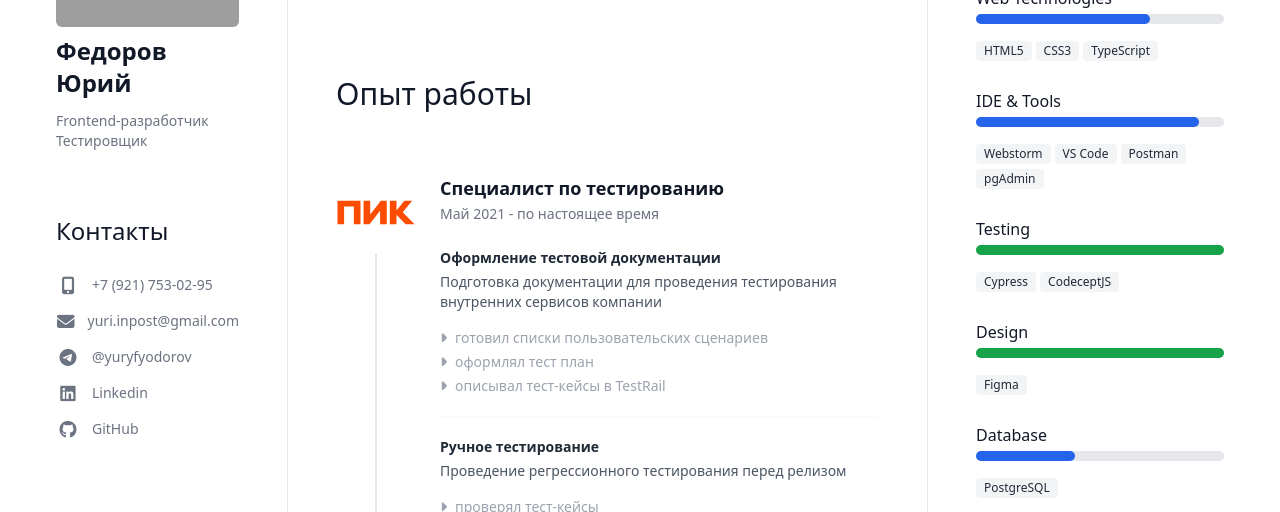
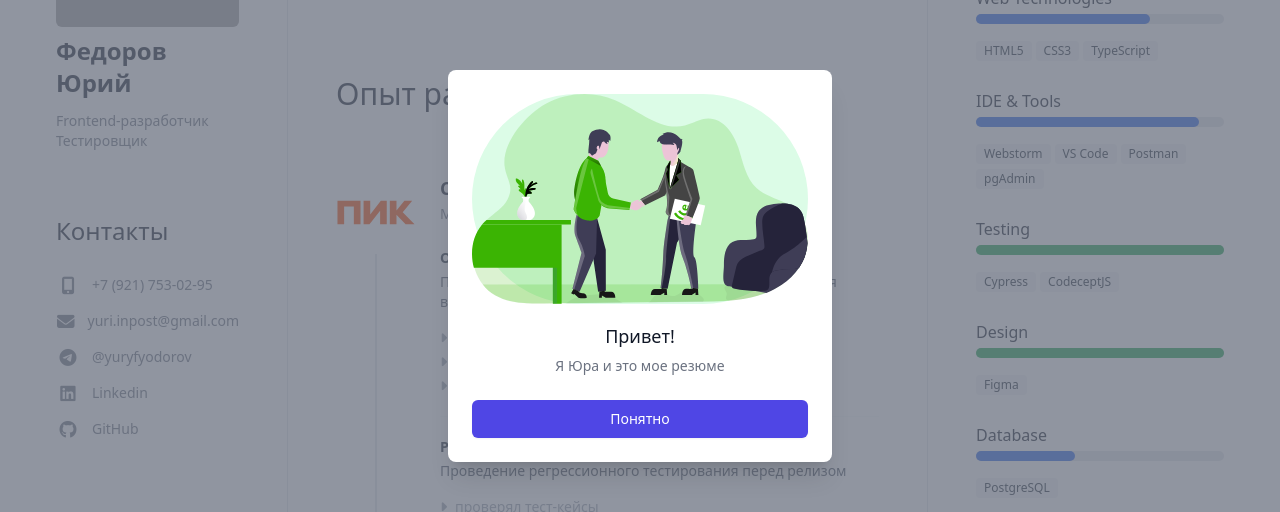
Before and after one commit to yurifyodorov/yurifyodorov.github.io, an Angular app: page / in a window 1280 px wide. Shown: the part 134-646 px from the top of the page. Built offline with nearby package versions, Linux system fonts and the light colour scheme; grey boxes are pictures that could not be loaded.

Commit message:
add greeting modal

```diff
--- a/src/app/app.component.html
+++ b/src/app/app.component.html
@@ -1,7 +1,12 @@
+<app-modal></app-modal>
+
 <div class="fixed top-0 left-0 w-1/2 h-full bg-white" aria-hidden="true"></div>
 <div class="fixed top-0 right-0 w-1/2 h-full" aria-hidden="true"></div>
 
-<div class="relative min-h-screen flex flex-col">
+<div
+  class="relative min-h-screen flex flex-col"
+  [ngClass]="isShownContent  ? '' : 'blur-md'"
+>
 
   <!-- 3 column wrapper -->
   <div class="flex-grow w-full max-w-7xl mx-auto xl:px-8 lg:flex">
--- a/src/app/app.component.ts
+++ b/src/app/app.component.ts
@@ -7,9 +7,10 @@
 })
 export class AppComponent {
   title = 'Юрий Федоров';
-  isShown: boolean = false ; // hidden by default
+  isShownContent: boolean = true;
+
 
   toggleShow() {
-    this.isShown = ! this.isShown;
+    this.isShownContent = ! this.isShownContent;
   }
 }
--- a/src/app/app.module.ts
+++ b/src/app/app.module.ts
@@ -9,6 +9,7 @@
 import { ExperienceComponent } from './experience/experience.component';
 import { PortfolioComponent } from './portfolio/portfolio.component';
 import { SummaryComponent } from './about/summary/summary.component';
+import { ModalComponent } from './modal/modal.component';
 
 @NgModule({
   declarations: [
@@ -19,7 +20,8 @@
     ContactsComponent,
     ExperienceComponent,
     PortfolioComponent,
-    SummaryComponent
+    SummaryComponent,
+    ModalComponent
   ],
   imports: [
     BrowserModule
--- /dev/null
+++ b/src/app/modal/modal.component.html
@@ -0,0 +1,62 @@
+<div
+  class="fixed z-10 inset-0 overflow-y-auto"
+  aria-labelledby="modal-title"
+  role="dialog"
+  aria-modal="true"
+  *ngIf="showModal"
+>
+  <div class="flex items-end justify-center min-h-screen pt-4 px-4 pb-20 text-center sm:block sm:p-0">
+    <!--
+      Background overlay, show/hide based on modal state.
+
+      Entering: "ease-out duration-300"
+        From: "opacity-0"
+        To: "opacity-100"
+      Leaving: "ease-in duration-200"
+        From: "opacity-100"
+        To: "opacity-0"
+    -->
+    <div class="fixed inset-0 bg-gray-500 bg-opacity-75 transition-opacity" aria-hidden="true"></div>
+
+    <!-- This element is to trick the browser into centering the modal contents. -->
+    <span class="hidden sm:inline-block sm:align-middle sm:h-screen" aria-hidden="true">&#8203;</span>
+
+    <!--
+      Modal panel, show/hide based on modal state.
+
+      Entering: "ease-out duration-300"
+        From: "opacity-0 translate-y-4 sm:translate-y-0 sm:scale-95"
+        To: "opacity-100 translate-y-0 sm:scale-100"
+      Leaving: "ease-in duration-200"
+        From: "opacity-100 translate-y-0 sm:scale-100"
+        To: "opacity-0 translate-y-4 sm:translate-y-0 sm:scale-95"
+    -->
+    <div class="inline-block align-bottom bg-white rounded-lg px-4 pt-5 pb-4 text-left overflow-hidden shadow-xl transform transition-all sm:my-8 sm:align-middle sm:max-w-sm sm:w-full sm:p-6">
+      <div>
+        <div class="mx-auto flex items-center justify-center h-30 w-30 rounded-full bg-green-100">
+          <!-- Heroicon name: outline/check -->
+          <img src="assets/images/greeting-image.svg" alt="Привет!">
+        </div>
+        <div class="mt-3 text-center sm:mt-5">
+          <h3 class="text-lg leading-6 font-medium text-gray-900" id="modal-title">
+            Привет!
+          </h3>
+          <div class="mt-2">
+            <p class="text-sm text-gray-500">
+              Я Юра и это мое резюме
+            </p>
+          </div>
+        </div>
+      </div>
+      <div class="mt-5 sm:mt-6">
+        <button
+          (click)="toggleShow()"
+          type="button"
+          class="inline-flex justify-center w-full rounded-md border border-transparent shadow-sm px-4 py-2 bg-indigo-600 text-base font-medium text-white hover:bg-indigo-700 focus:outline-none focus:ring-2 focus:ring-offset-2 focus:ring-indigo-500 sm:text-sm"
+        >
+          Понятно
+        </button>
+      </div>
+    </div>
+  </div>
+</div>
--- /dev/null
+++ b/src/app/modal/modal.component.ts
@@ -0,0 +1,14 @@
+import { Component } from '@angular/core';
+
+@Component({
+  selector: 'app-modal',
+  templateUrl: './modal.component.html',
+  styleUrls: ['./modal.component.scss']
+})
+export class ModalComponent {
+  showModal: boolean = true;
+
+  toggleShow() {
+    this.showModal = ! this.showModal;
+  }
+}
```
Also changed, not shown: src/app/modal/modal.component.scss (added), src/assets/images/greeting-image.svg (added), 7 other files (tests, documents, lock files or other folders).
